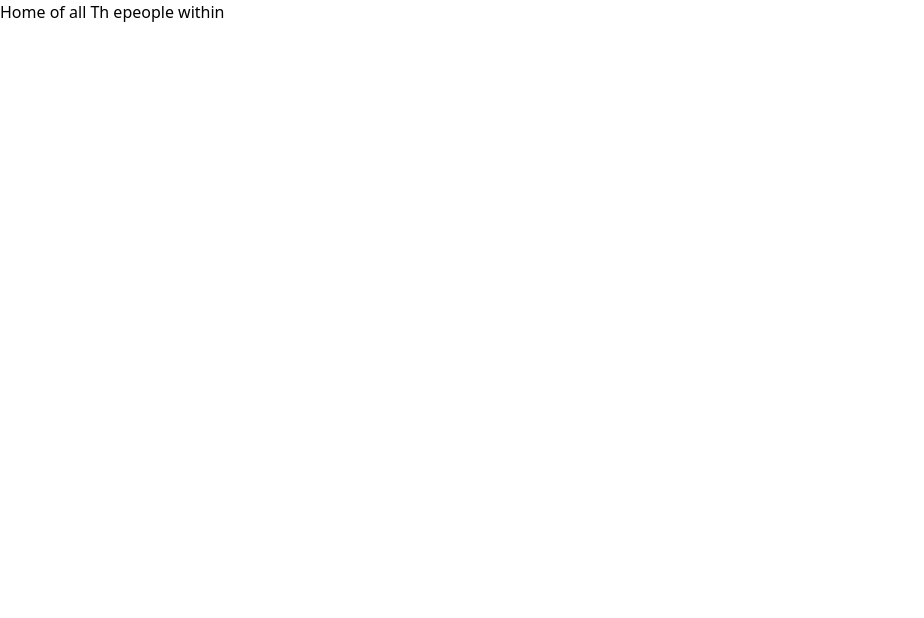
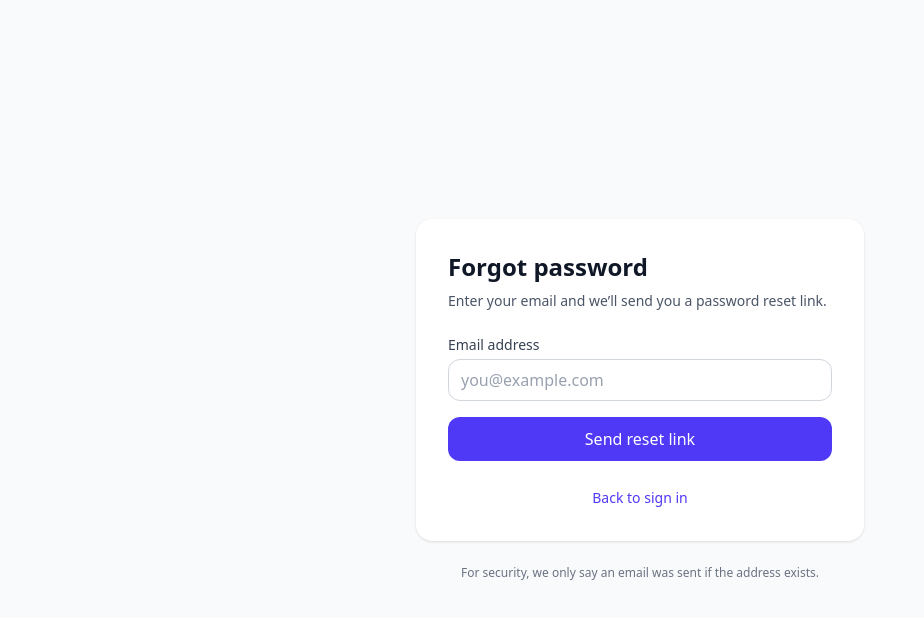
Before and after one commit to Jereclat/fixora_frontend, a React (Vite) app: page /ForgotPassword in a window 1280 px wide. Shown: the top 618 px of the page, without its empty margins (0-924 px from the left). Built offline with nearby package versions, Linux system fonts and the light colour scheme.

Commit message:
updatedPassword

```diff
--- a/package.json
+++ b/package.json
@@ -13,6 +13,8 @@
     "@tailwindcss/vite": "^4.1.16",
     "react": "^19.1.1",
     "react-dom": "^19.1.1",
+    "react-hook-form": "^7.66.0",
+    "react-router-dom": "^7.9.5",
     "tailwindcss": "^4.1.16"
   },
   "devDependencies": {
--- a/src/App.jsx
+++ b/src/App.jsx
@@ -1,11 +1,16 @@
 import React from "react";
+import { BrowserRouter, Routes, Route } from "react-router-dom";
 import { Home } from "./pages/Home/Home";
+import ForgotPassword from "./pages/Auth/ForgotPassword";
 
 const App = () => {
   return (
-    <>
-      <Home />
-    </>
+    <BrowserRouter>
+      <Routes>
+        <Route path="/" element={<Home />} />
+        <Route path="/ForgotPassword" element={<ForgotPassword />} />
+      </Routes>
+    </BrowserRouter>
   );
 };
 
--- /dev/null
+++ b/src/pages/Auth/ForgotPassword.jsx
@@ -0,0 +1,126 @@
+import { useState } from "react";
+import { useForm } from "react-hook-form";
+
+export default function ForgotPassword() {
+  const [status, setStatus] = useState("idle"); // idle | loading | success | error
+  const [message, setMessage] = useState("");
+
+  const {
+    register,
+    handleSubmit,
+    formState: { errors, isSubmitting },
+    reset,
+    setError,
+  } = useForm({
+    mode: "onBlur",
+    defaultValues: { email: "" },
+  });
+
+  const onSubmit = async ({ email }) => {
+    setMessage("");
+    setStatus("loading");
+
+    try {
+      const res = await fetch("/api/auth/forgot-password", {
+        method: "POST",
+        headers: { "Content-Type": "application/json" },
+        credentials: "include",
+        body: JSON.stringify({ email: email.trim() }),
+      });
+
+      if (!res.ok) {
+        const data = await res.json().catch(() => ({}));
+        const msg = data?.message || "Request failed. Try again.";
+        throw new Error(msg);
+      }
+
+      setStatus("success");
+      setMessage(
+        "If an account exists for that email, a reset link has been sent."
+      );
+      reset({ email: "" });
+    } catch (err) {
+      setStatus("error");
+      setMessage(err.message);
+      // Also surface the error on the field if useful:
+      setError("email", { type: "server", message: err.message });
+    }
+  };
+
+  return (
+    <div className="min-h-screen flex items-center justify-center bg-gray-50 px-4">
+      <div className="w-full max-w-md">
+        <div className="bg-white shadow-sm rounded-2xl p-8">
+          <h1 className="text-2xl font-semibold text-gray-900">Forgot password</h1>
+          <p className="mt-2 text-sm text-gray-600">
+            Enter your email and we’ll send you a password reset link.
+          </p>
+
+          <form onSubmit={handleSubmit(onSubmit)} className="mt-6 space-y-4" noValidate>
+            <div>
+              <label htmlFor="email" className="block text-sm font-medium text-gray-700">
+                Email address
+              </label>
+              <input
+                id="email"
+                type="email"
+                autoComplete="email"
+                placeholder="you@example.com"
+                {...register("email", {
+                  required: "Email is required.",
+                  pattern: {
+                    // RFC 5322–ish simple pattern (good enough for UI validation)
+                    value: /^[^\s@]+@[^\s@]+\.[^\s@]+$/,
+                    message: "Enter a valid email address.",
+                  },
+                })}
+                className={`mt-1 block w-full rounded-xl border bg-white px-3 py-2 text-gray-900 placeholder-gray-400 focus:outline-none focus:ring-2 ${
+                  errors.email
+                    ? "border-red-500 focus:ring-red-500"
+                    : "border-gray-300 focus:ring-indigo-500 focus:border-indigo-500"
+                }`}
+                disabled={isSubmitting}
+              />
+              {errors.email && (
+                <p role="alert" className="mt-1 text-sm text-red-600">
+                  {errors.email.message}
+                </p>
+              )}
+            </div>
+
+            <button
+              type="submit"
+              disabled={isSubmitting}
+              className="w-full rounded-xl bg-indigo-600 px-4 py-2.5 text-white font-medium hover:bg-indigo-700 focus:outline-none focus:ring-2 focus:ring-indigo-500 disabled:opacity-60"
+            >
+              {isSubmitting ? "Sending…" : "Send reset link"}
+            </button>
+          </form>
+
+          {message && (
+            <div
+              className={`mt-4 rounded-xl px-4 py-3 text-sm ${
+                status === "success"
+                  ? "bg-green-50 text-green-800"
+                  : status === "error"
+                  ? "bg-red-50 text-red-700"
+                  : "bg-gray-50 text-gray-700"
+              }`}
+            >
+              {message}
+            </div>
+          )}
+
+          <div className="mt-6 text-center">
+            <a href="/login" className="text-sm font-medium text-indigo-600 hover:underline">
+              Back to sign in
+            </a>
+          </div>
+        </div>
+        <p className="mt-6 text-center text-xs text-gray-500">
+          For security, we only say an email was sent if the address exists.
+        </p>
+      </div>
+    </div>
+  );
+}
```
Also changed, not shown: 1 other file (tests, documents, lock files or other folders).
